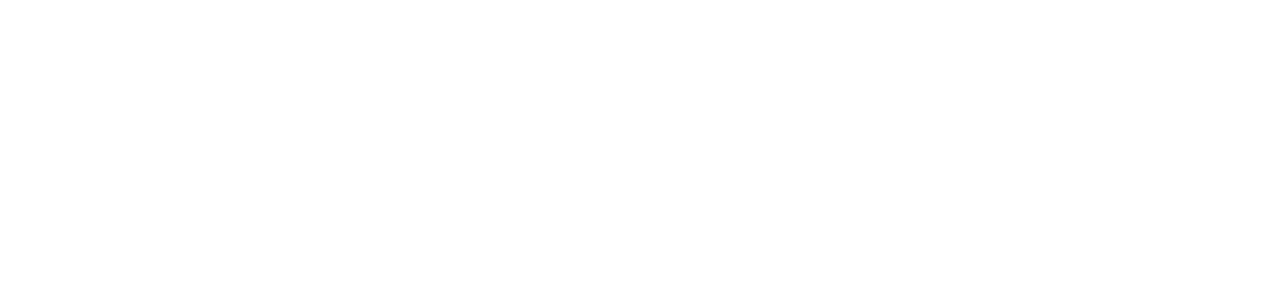
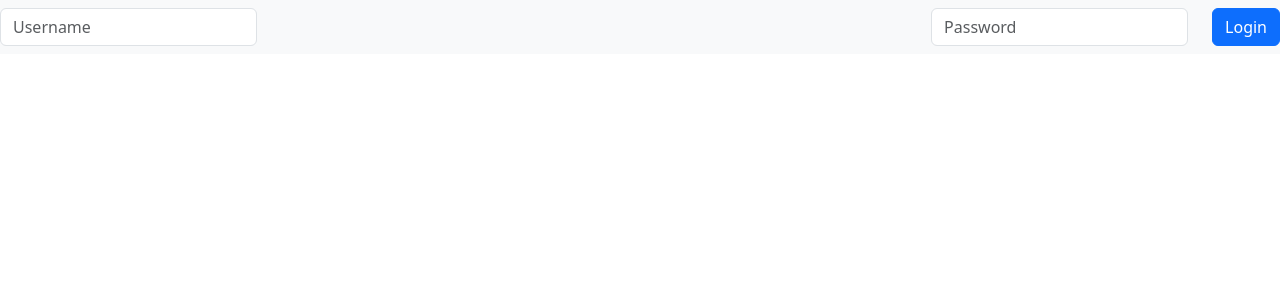
Before and after one commit to Sirvance/capstone, a React (Create React App) app: page /Login in a window 1280 px wide. Before the commit this address had no page. Shown: the top 300 px of the page. Built offline with nearby package versions, Linux system fonts and the light colour scheme.

Commit message:
connectpages

```diff
--- a/src/App.jsx
+++ b/src/App.jsx
@@ -1,11 +1,10 @@
-// App.js
+// Inside App.js
 import React, { useEffect, useState } from 'react';
 import 'bootstrap/dist/css/bootstrap.min.css';
 import NavBar from './components/navBar';
 import ItemCards from './components/Cards';
 import CartComponent from './components/Cart';
 import Home from './components/Home';
-// import Login from './components/Login';
 import './App.css';
 
 function App() {
@@ -13,6 +12,7 @@
   const [cart, setCart] = useState([]);
   const userAuthenticated = true;
 
+  // Function to add items to the cart
   const addToCart = (product) => {
     // Check if the product is already in the cart
     const existingProductIndex = cart.findIndex((item) => item.id === product.id);
@@ -53,7 +53,7 @@
                 <div key={product.id} className="product">
                   <ItemCards
                     product={product}
-                    addToCart={() => addToCart(product)}
+                    addToCart={() => addToCart(product)} // Pass the product as an argument
                   />
                 </div>
               ))}
@@ -62,10 +62,81 @@
         </div>
       ) : (
         <CartComponent cart={cart} />
-        /* Pass the central cart state as a prop to the Cart component */
       )}
     </div>
   );
 }
 
 export default App;
+
+// // App.js
+// import React, { useEffect, useState } from 'react';
+// import 'bootstrap/dist/css/bootstrap.min.css';
+// import NavBar from './components/navBar';
+// import ItemCards from './components/Cards';
+// import CartComponent from './components/Cart';
+// import Home from './components/Home';
+// // import Login from './components/Login';
+// import './App.css';
+
+// function App() {
+//   const [products, setProducts] = useState([]);
+//   const [cart, setCart] = useState([]);
+//   const userAuthenticated = true;
+
+//   const addToCart = (product) => {
+//     // Check if the product is already in the cart
+//     const existingProductIndex = cart.findIndex((item) => item.id === product.id);
+
+//     if (existingProductIndex !== -1) {
+//       // If it's in the cart, create a new cart with updated quantity
+//       const updatedCart = [...cart];
+//       updatedCart[existingProductIndex].quantity += 1;
+//       setCart(updatedCart);
+//     } else {
+//       // If it's not in the cart, add it to the cart with a quantity of 1
+//       setCart([...cart, { ...product, quantity: 1 }]);
+//     }
+//   };
+
+//   useEffect(() => {
+//     const getAllData = async () => {
+//       try {
+//         const response = await fetch('https://fakestoreapi.com/products');
+//         const data = await response.json();
+//         setProducts(data);
+//       } catch (err) {
+//         console.error(err);
+//       }
+//     };
+//     getAllData();
+//   }, []);
+
+//   return (
+//     <div className="App">
+//       <NavBar />
+//       <Home />
+//       {userAuthenticated ? (
+//         <div className="product-list">
+//           {products.length > 0 && (
+//             <div className="card-container">
+//               {products.map((product) => (
+//                 <div key={product.id} className="product">
+//                   <ItemCards
+//                     product={product}
+//                     addToCart={() => addToCart(product)}
+//                   />
+//                 </div>
+//               ))}
+//             </div>
+//           )}
+//         </div>
+//       ) : (
+//         <CartComponent cart={cart} />
+//         /* Pass the central cart state as a prop to the Cart component */
+//       )}
+//     </div>
+//   );
+// }
+
+// export default App;
--- a/src/components/Cart/index.jsx
+++ b/src/components/Cart/index.jsx
@@ -1,103 +1,54 @@
 import React, { useEffect, useState } from 'react';
+import PropTypes from 'prop-types';
 
-function CartComponent() {
-  const [cartData, setCartData] = useState([]);
+function CartComponent({ cart }) {
   const [loading, setLoading] = useState(true); // State to track loading state
 
   useEffect(() => {
-    // Define the API endpoint URL
-    const apiUrl = 'https://fakestoreapi.com/carts';
+    // Simulate loading cart data
+    setTimeout(() => {
+      setLoading(false);
+    }, 1000);
+  }, []); // The empty dependency array ensures this effect runs once when the component mounts
 
-    // Make an HTTP GET request to the API
-    fetch(apiUrl)
-      .then((response) => {
-        if (!response.ok) {
-          throw new Error('Network response was not ok');
-        }
-        return response.json(); // Parse the JSON response
-      })
-      .then((data) => {
-        setCartData(data); // Update the state with the fetched data
-        setLoading(false); // Set loading to false when data is loaded
-      })
-      .catch((error) => {
-        console.error('Error fetching cart data:', error);
-        setLoading(false); // Set loading to false in case of an error
-      });
-  }, []); // The empty dependency array ensures this effect runs once when the component mounts
+  // Define cartContent as null by default
+  let cartContent = null;
+
+  // Check if cart is defined before accessing its properties
+  if (cart && cart.length > 0) {
+    cartContent = (
+      <ul>
+        {cart.map((item) => (
+          <li key={item.id}>
+            {item.name}
+            (Quantity:
+            {item.quantity}
+            )
+          </li>
+        ))}
+      </ul>
+    );
+  } else if (!loading) {
+    cartContent = <p>Your cart is empty.</p>;
+  }
 
   return (
     <div className="cart">
       <h1>CART</h1>
-      {loading ? (
-        <p>Loading...</p>
-      ) : (
-        <ul>
-          {cartData.map((item) => (
-            <li key={item.id}>{item.name}</li>
-          ))}
-        </ul>
-      )}
+      {cartContent}
     </div>
   );
 }
 
+CartComponent.propTypes = {
+  cart: PropTypes.arrayOf(
+    PropTypes.shape({
+      id: PropTypes.number.isRequired,
+      name: PropTypes.string.isRequired,
+      quantity: PropTypes.number.isRequired,
+      // Add any other required prop types for each item in the cart
+    }),
+  ).isRequired,
+};
+
 export default CartComponent;
-
-// import React, { useState, useEffect } from 'react';
-
-// function Cart() {
-//   const [cartData, setCartData] = useState([]); // State to store the fetched data
-
-//   useEffect(() => {
-//     // Fetch data when the component mounts
-//     fetch('https://fakestoreapi.com/products')
-//       .then((res) => res.json())
-//       .then((data) => {
-//         setCartData(data); // Store the fetched data in the state
-//       })
-//       .catch((error) => {
-//         console.error('Error fetching cart data:', error);
-//       });
-//   }, []); // The empty dependency array ensures this effect runs once when the component mounts
-
-//   return (
-//     <div className="cart">
-//       <h1>CART</h1>
-//       <ul>
-//         {cartData.map((item) => (
-//           <li key={item.id}>{item.name}</li>
-//         ))}
-//       </ul>
-//     </div>
-//   );
-// }
-
-// export default Cart;
-
-// import React, { useState, useEffect } from 'react';
-// // import PropTypes from 'prop-types'; // Import PropTypes
-// import { getCart } from '../../services/cartService';
-
-// function Cart() {
-//   const [cartItems, setCartItems] = useState([]);
-
-//   // Use useEffect to update cartItems when the cart changes
-//   useEffect(() => {
-//     const fetchedCart = getCart(); // Rename the variable to avoid shadowing
-//     setCartItems(fetchedCart);
-//   }, []);
-
-//   return (
-//     <div className="cart">
-//       <h1>CART</h1>
-//       <ul>
-//         {cartItems.map((item) => (
-//           <li key={item.id}>{item.title}</li>
-//         ))}
-//       </ul>
-//     </div>
-//   );
-// }
-
-// export default Cart;
--- /dev/null
+++ b/src/components/Login/index.jsx
@@ -0,0 +1,39 @@
+import React from 'react';
+import Navbar from 'react-bootstrap/Navbar';
+import Form from 'react-bootstrap/Form';
+import Button from 'react-bootstrap/Button';
+import InputGroup from 'react-bootstrap/InputGroup';
+import Row from 'react-bootstrap/Row';
+import Col from 'react-bootstrap/Col';
+
+function FormExample() {
+  return (
+    <Navbar className="bg-body-tertiary justify-content-between">
+      <Form inline>
+        <InputGroup>
+          <Form.Control
+            placeholder="Username"
+            aria-label="Username"
+            aria-describedby="basic-addon1"
+          />
+        </InputGroup>
+      </Form>
+      <Form inline>
+        <Row>
+          <Col xs="auto">
+            <Form.Control
+              type="text"
+              placeholder="Password"
+              className=" mr-sm-2"
+            />
+          </Col>
+          <Col xs="auto">
+            <Button type="Login">Login</Button>
+          </Col>
+        </Row>
+      </Form>
+    </Navbar>
+  );
+}
+
+export default FormExample;
--- a/src/components/navBar/index.jsx
+++ b/src/components/navBar/index.jsx
@@ -9,7 +9,7 @@
       <div className="container">
         <Link className="navbar-brand" to="/">Capstone</Link>
         {/* Link to Home */}
-        <button
+        {/* <button
           className="navbar-toggler"
           type="button"
           data-bs-toggle="collapse"
@@ -19,7 +19,7 @@
           aria-label="Toggle navigation"
         >
           <span className="navbar-toggler-icon" />
-        </button>
+        </button> */}
         <div className="collapse navbar-collapse" id="navbarNav">
           <ul className="navbar-nav ml-auto">
             <li className="nav-item">
--- a/src/index.jsx
+++ b/src/index.jsx
@@ -4,6 +4,8 @@
 import { BrowserRouter, Routes, Route } from 'react-router-dom';
 import App from './App';
 import reportWebVitals from './reportWebVitals';
+import Cart from './components/Cart';
+import Login from './components/Login';
 
 const root = ReactDOM.createRoot(document.getElementById('root'));
 root.render(
@@ -11,6 +13,8 @@
     <BrowserRouter>
       <Routes>
         <Route path="/" element={<App />} />
+        <Route path="Cart" element={<Cart />} />
+        <Route path="Login" element={<Login />} />
 
       </Routes>
     </BrowserRouter>
```
